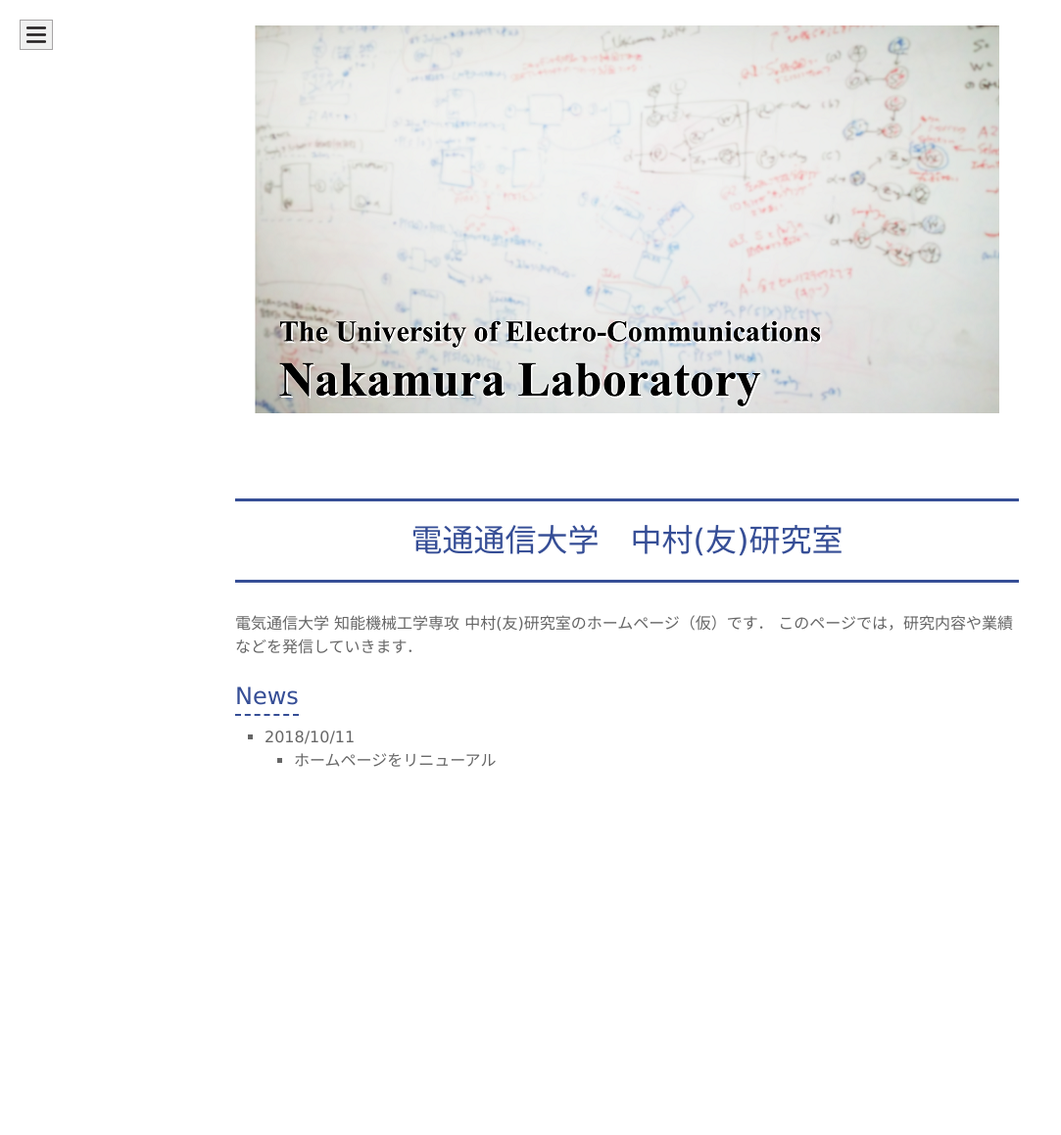
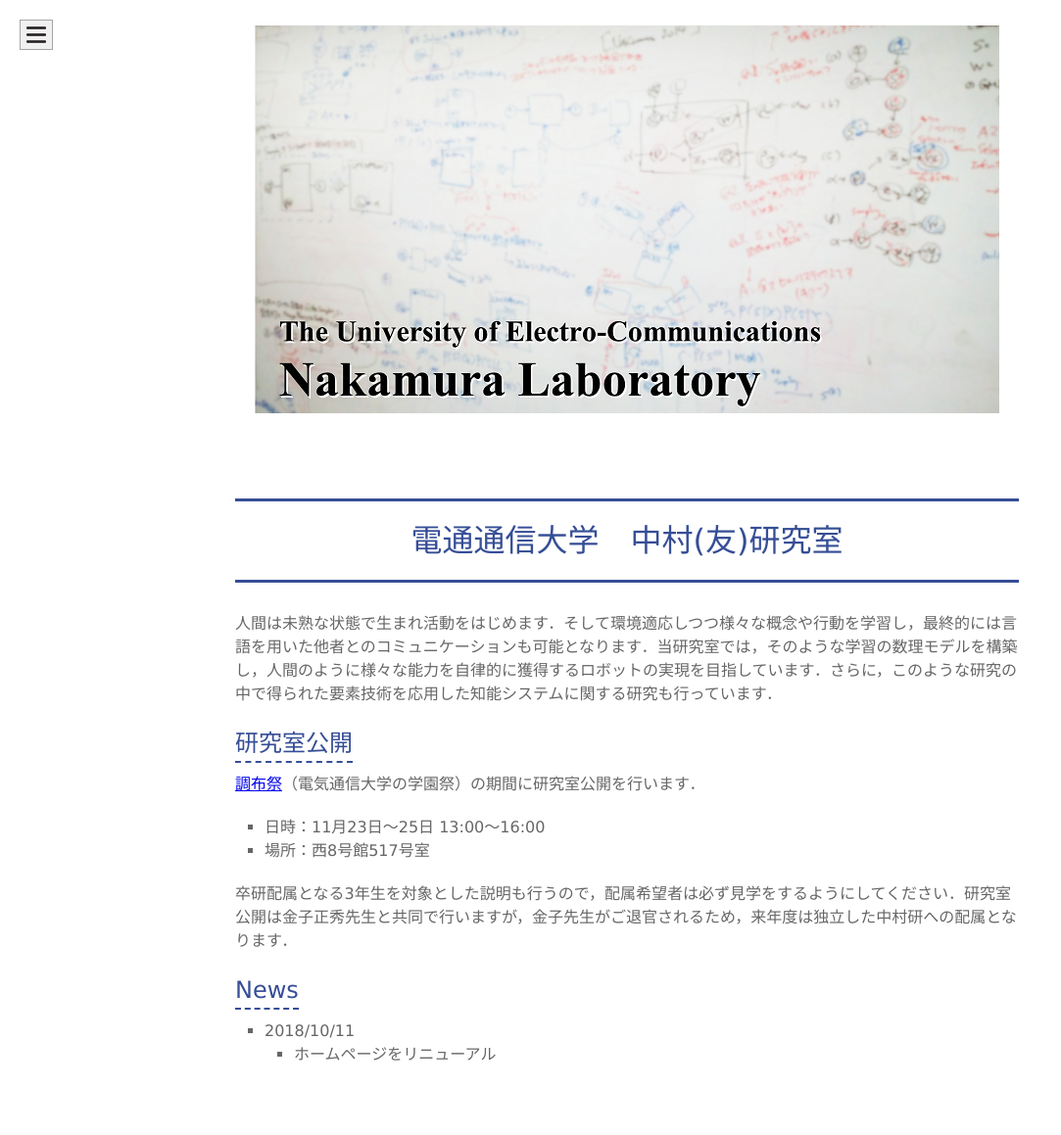
Before and after one commit to naka-lab/naka-lab.github.io, a Jekyll site: the page built from index.md, in a window 1280 px wide. Shown: the whole page at 98% size, without its empty margins (0-1083 px from the left). Built offline with Jekyll 4.4.1, drawn with Linux system fonts in a browser that asks for light colours; our own code applies the rules of GitHub Pages for plain Markdown files; before the commit the page ends 900 px from its top, so only the background shows below that.

Commit message:
研究室公開情報追加

```diff
--- a/index.md
+++ b/index.md
@@ -3,8 +3,14 @@ layout: default
 ---
 
 # 電通通信大学　中村(友)研究室
-電気通信大学 知能機械工学専攻 中村(友)研究室のホームページ（仮）です．
-このページでは，研究内容や業績などを発信していきます．
+人間は未熟な状態で生まれ活動をはじめます．そして環境適応しつつ様々な概念や行動を学習し，最終的には言語を用いた他者とのコミュニケーションも可能となります．当研究室では，そのような学習の数理モデルを構築し，人間のように様々な能力を自律的に獲得するロボットの実現を目指しています．さらに，このような研究の中で得られた要素技術を応用した知能システムに関する研究も行っています．
+
+## 研究室公開
+[調布祭](http://www.chofusai.uec.ac.jp/)（電気通信大学の学園祭）の期間に研究室公開を行います．
+- 日時：11月23日〜25日 13:00～16:00
+- 場所：西8号館517号室
+
+卒研配属となる3年生を対象とした説明も行うので，配属希望者は必ず見学をするようにしてください．研究室公開は金子正秀先生と共同で行いますが，金子先生がご退官されるため，来年度は独立した中村研への配属となります．
 
 ## News
 * 2018/10/11
```
